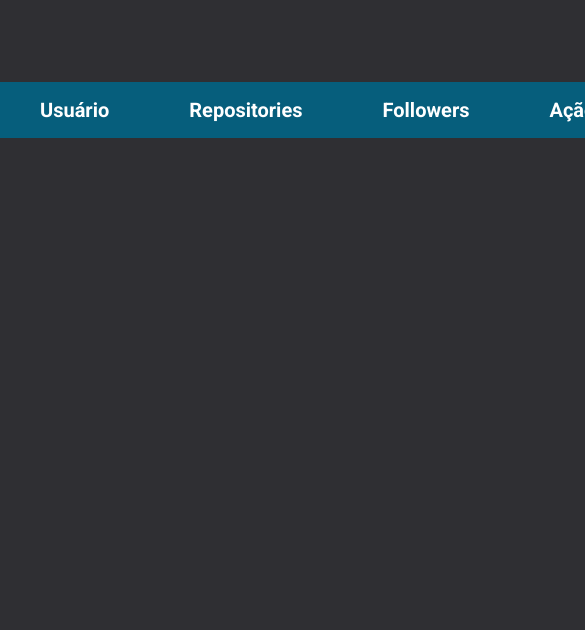
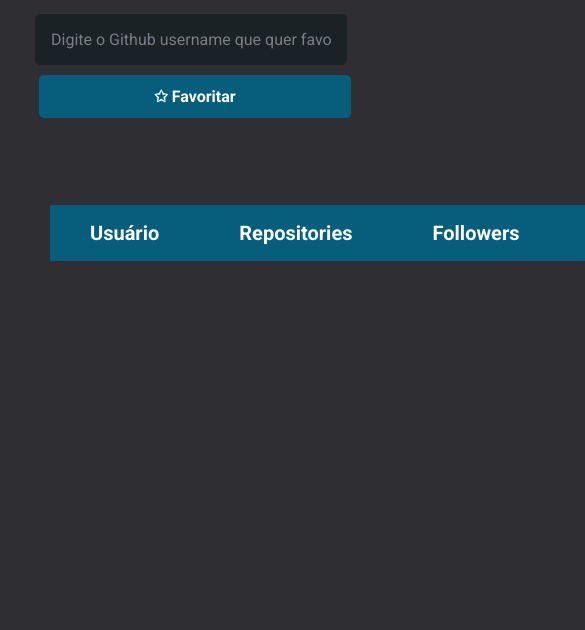
Before and after one commit to SavioSoares7/GitFav, a plain HTML site: page index.html in a window 390 px wide. Shown: the part 214-844 px from the top of the page, 585 px wide, since content can reach past the window. Drawn offline with Linux system fonts and the light colour scheme.

Commit message:
Responsividade

```diff
--- a/style.css
+++ b/style.css
@@ -102,3 +102,34 @@ table tbody tr:nth-child(odd) {
 i {
   cursor: pointer;
 }
+@media (max-width: 1024px) {
+  body {
+    padding: 5rem;
+  }
+}
+@media (max-width: 900px) {
+  header {
+    flex-direction: column;
+    gap: 3rem;
+  }
+  table {
+    max-width: 100vh;
+  }
+  #search {
+    display: flex;
+    align-items: center;
+    justify-content: center;
+  }
+}
+@media (max-width: 600px) {
+  #search {
+    flex-direction: column;
+  }
+  header #search input {
+    margin-bottom: 1rem;
+    width: 80vw;
+  }
+  header #search button {
+    width: 80vw;
+  }
+}
```
